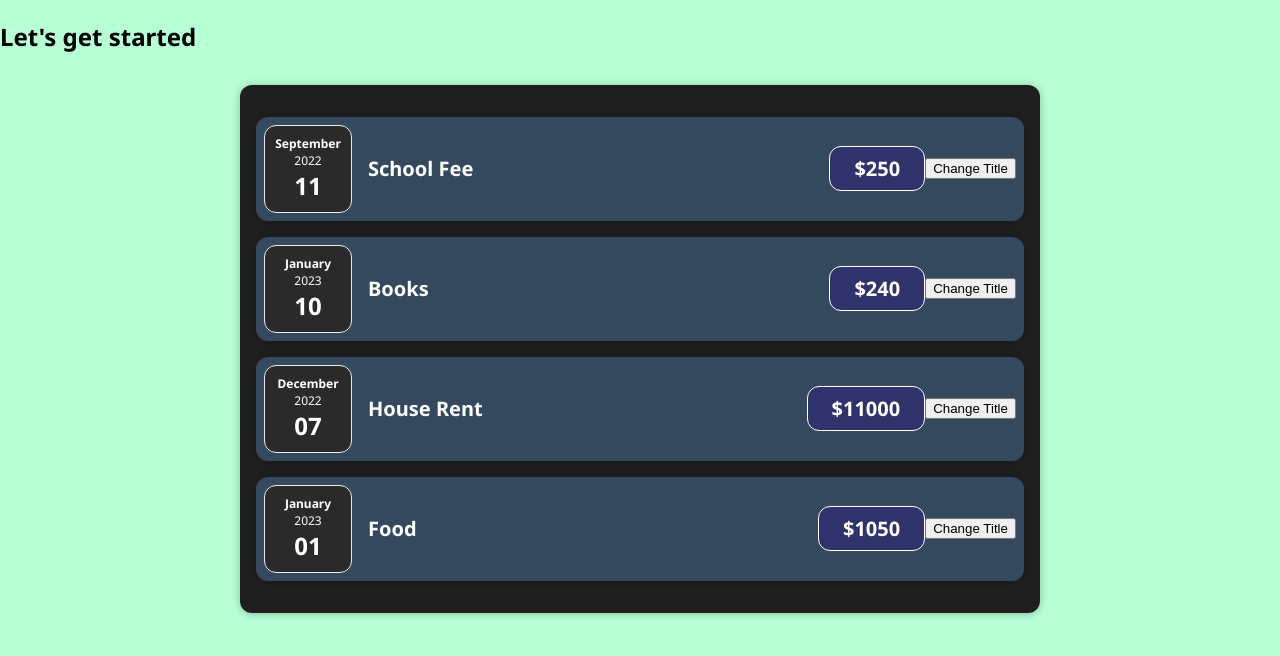
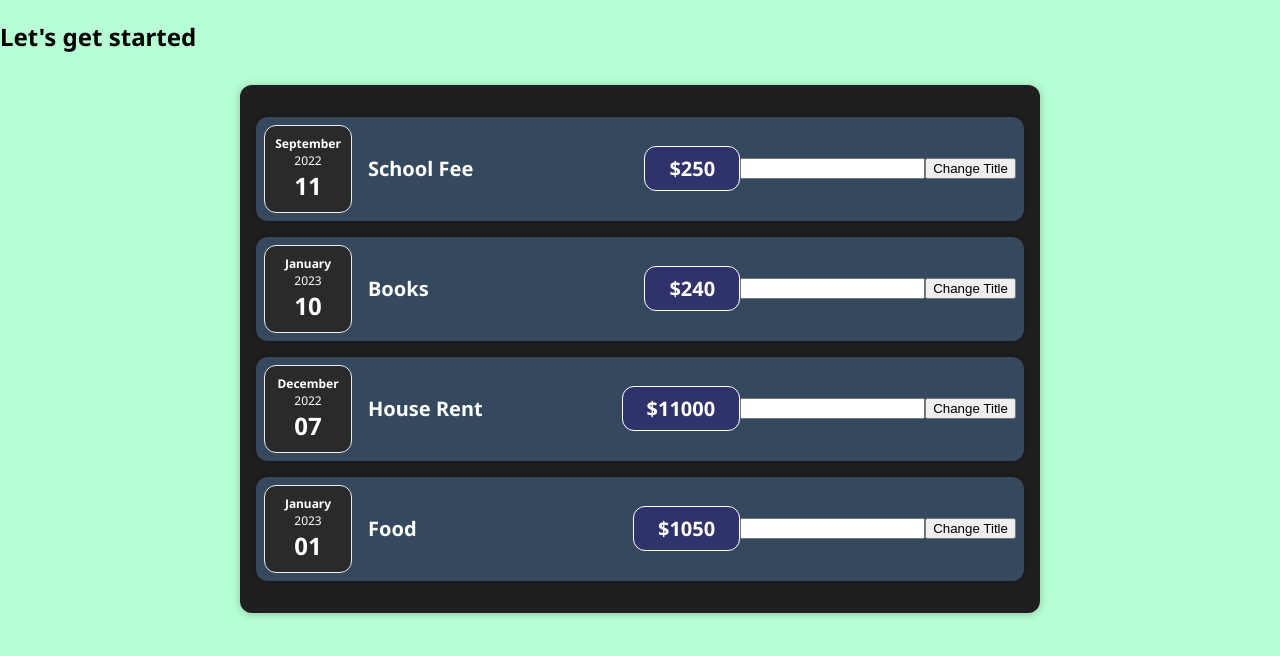
Before and after one commit to shakerbca/React, a React (Create React App) app: page / in a window 1280 px wide. Shown: the top 656 px of the page. Built offline with nearby package versions, Linux system fonts and the light colour scheme.

Commit message:
adding input

```diff
--- a/src/components/Expenses/ExpenseItem.js
+++ b/src/components/Expenses/ExpenseItem.js
@@ -6,10 +6,17 @@
 import Card from '../UI/Card';
 
 const ExpenseItem = (props) => {
+
+    const [newTitle, setNewTitle] = useState("");
+
    const [title, setTitle] = useState(props.title);
 
     const clickHandler = () => {
-        setTitle('New Title..');
+        setTitle(newTitle);
+    }
+
+    const changeHandler = (event) => {
+        setNewTitle(event.target.value);
     }
 
     return (
@@ -19,6 +26,7 @@
                 <h2>{ title }</h2>
                 <div className="expense-item__price">${ props.amount }</div>
             </div>
+            <input type="text" value={newTitle} onChange={ changeHandler } />
             <button onClick={clickHandler}>Change Title</button>
         </Card>
 
```
